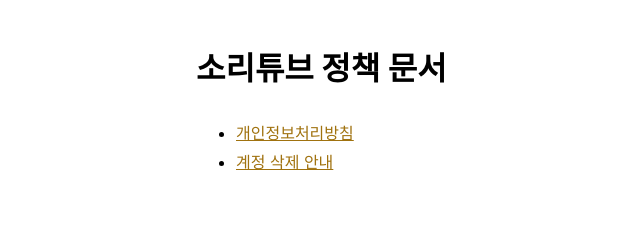
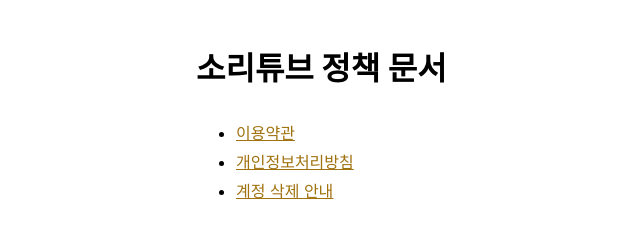
Before and after one commit to zhared79-del/soritube-legal, a plain HTML site: page index.html in a window 1280 px wide. Shown: the whole page, without its empty margins (124-764 px from the left). Drawn offline with Linux system fonts and the light colour scheme.

Commit message:
첫 화면에 이용약관 링크 추가

```diff
--- a/index.html
+++ b/index.html
@@ -9,6 +9,7 @@
 <body>
 <h1>소리튜브 정책 문서</h1>
 <ul>
+  <li><a href="terms.html">이용약관</a></li>
   <li><a href="privacy.html">개인정보처리방침</a></li>
   <li><a href="delete-account.html">계정 삭제 안내</a></li>
 </ul>
```
